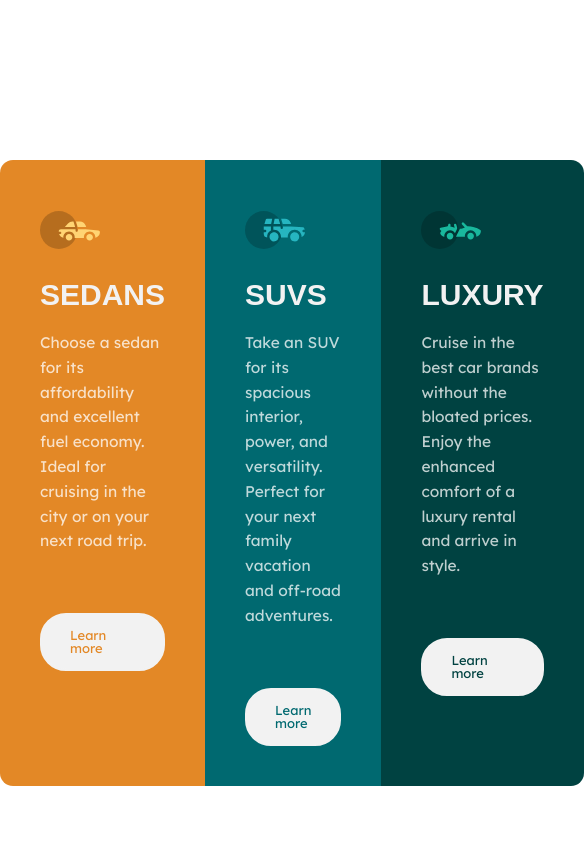
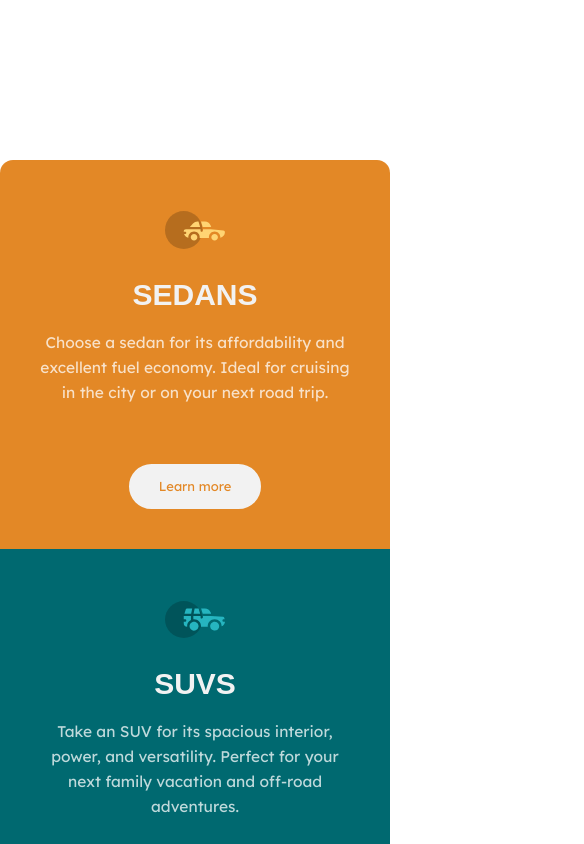
Before and after one commit to abood-ja/3-cards, a plain HTML site: page index.html in a window 390 px wide. Shown: the top 844 px of the page, 584 px wide, since content can reach past the window. Drawn offline with Linux system fonts and the light colour scheme; a web font is replaced by a local one.

Commit message:
make the website responsive for mobile devices

```diff
--- a/style.css
+++ b/style.css
@@ -124,7 +124,6 @@ html {
   cursor: pointer;
   font-size: 1.3rem;
   border: 2px solid hsl(0, 0%, 95%);
-  /* height: 100%; */
   transition: all 0.3s ease;
 }
 .btn--1 {
@@ -151,3 +150,53 @@ html {
 .btn--3:hover {
   background-color: hsl(179, 100%, 13%);
 }
+@media (max-width: 26em) {
+  .grid {
+    grid-template-columns: 1fr;
+    border-radius: 0;
+  }
+  .card {
+    text-align: center;
+    display: flex;
+    flex-direction: column;
+    align-items: center;
+    justify-content: center;
+    transition: none !important;
+  }
+  .card:nth-of-type(1) {
+    border-top-left-radius: 13px;
+    border-top-right-radius: 13px;
+    border-bottom-left-radius: 0;
+  }
+  .card:nth-of-type(3) {
+    border-top-right-radius: 0;
+    border-bottom-left-radius: 0;
+    border-top-left-radius: 0;
+    border-bottom-right-radius: 13px;
+  }
+  .card-btn:hover {
+    transform: scale(1.2);
+    font-size: 1.4rem;
+  }
+  .card:nth-of-type(1):hover {
+    border-top-left-radius: 13px;
+    border-top-right-radius: 13px;
+    border-bottom-left-radius: 13px;
+    transform: scale(0.9);
+  }
+  .card:nth-of-type(2):hover {
+    border-top-left-radius: 13px;
+    border-top-right-radius: 13px;
+    border-bottom-left-radius: 13px;
+    transform: scale(0.9);
+  }
+  .card:nth-of-type(3):hover {
+    border-top-left-radius: 13px;
+    border-top-right-radius: 13px;
+    border-bottom-left-radius: 13px;
+    transform: scale(0.9);
+  }
+  .card-btn {
+    display: flex;
+  }
+}
```
